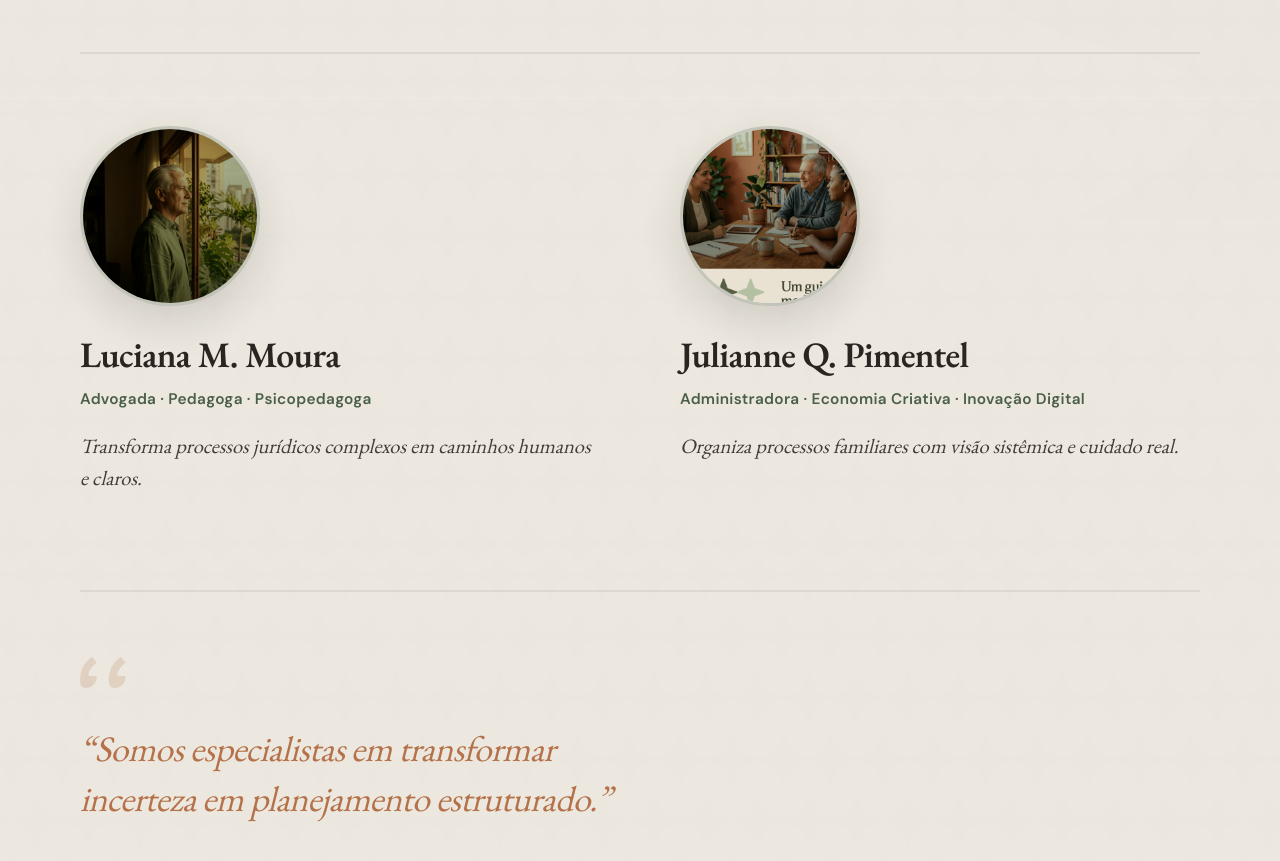
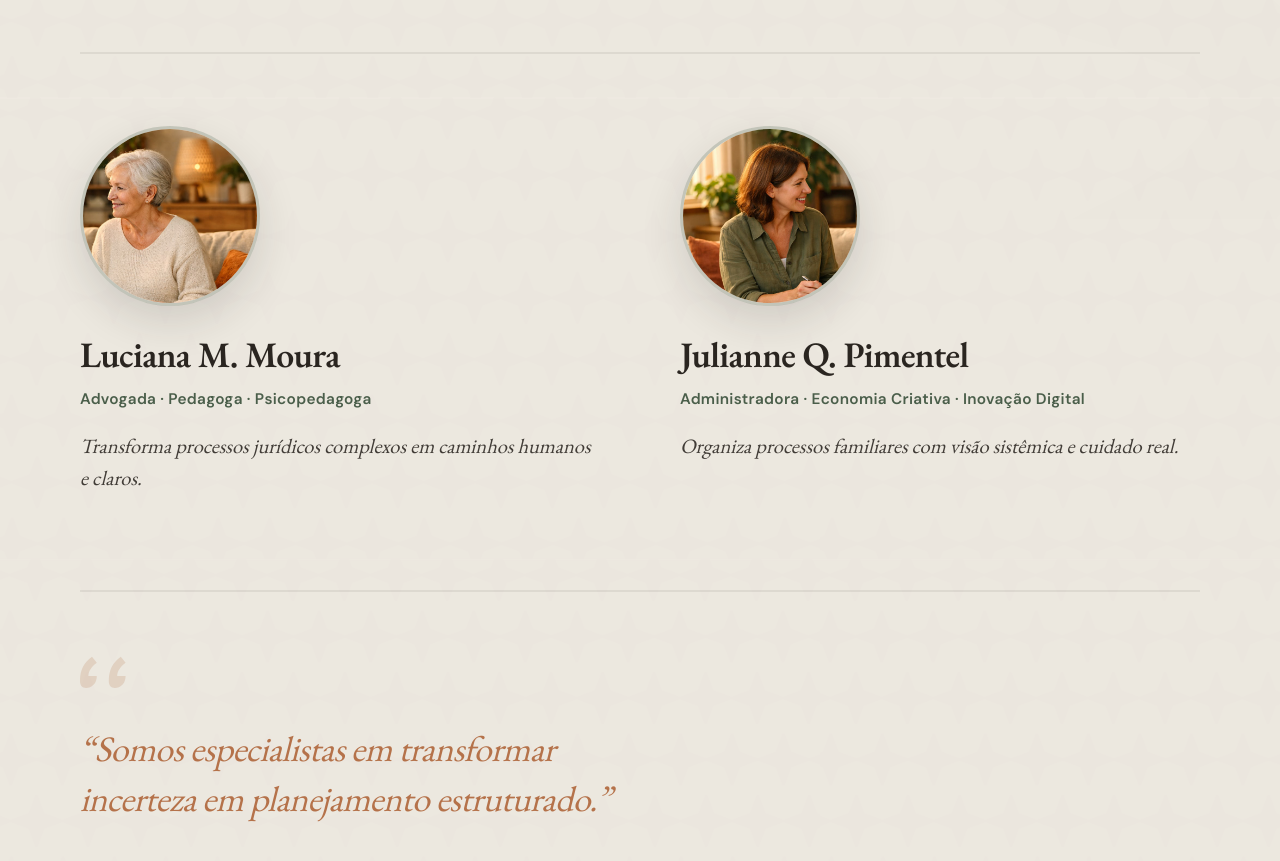
Before and after one commit to natanheringer/senda-senior, a Next.js app: page / in a window 1280 px wide. Shown: the part 1100-1961 px from the top of the page. Built offline with nearby package versions, Linux system fonts and the light colour scheme.

Commit message:
feat(landing): replace founder portraits
Crop two-women editorial photo into individual square portraits for
Luciana and Julianne. Replaces prancheta-5 (an elderly man) and
prancheta-10 (a meeting scene with multiple people).

```diff
--- a/src/features/landing/components/FundadorasStrip.tsx
+++ b/src/features/landing/components/FundadorasStrip.tsx
@@ -10,13 +10,13 @@ const FUNDADORAS = [
     nome: 'Luciana M. Moura',
     titulo: 'Advogada · Pedagoga · Psicopedagoga',
     essencia: 'Transforma processos jurídicos complexos em caminhos humanos e claros.',
-    foto: '/brand/photos/prancheta-5.png',
+    foto: '/brand/photos/founder-luciana.jpg',
   },
   {
     nome: 'Julianne Q. Pimentel',
     titulo: 'Administradora · Economia Criativa · Inovação Digital',
     essencia: 'Organiza processos familiares com visão sistêmica e cuidado real.',
-    foto: '/brand/photos/prancheta-10.png',
+    foto: '/brand/photos/founder-julianne.jpg',
   },
 ]
 
```
Also changed, not shown: public/brand/photos/founder-julianne.jpg (added), public/brand/photos/founder-luciana.jpg (added).
